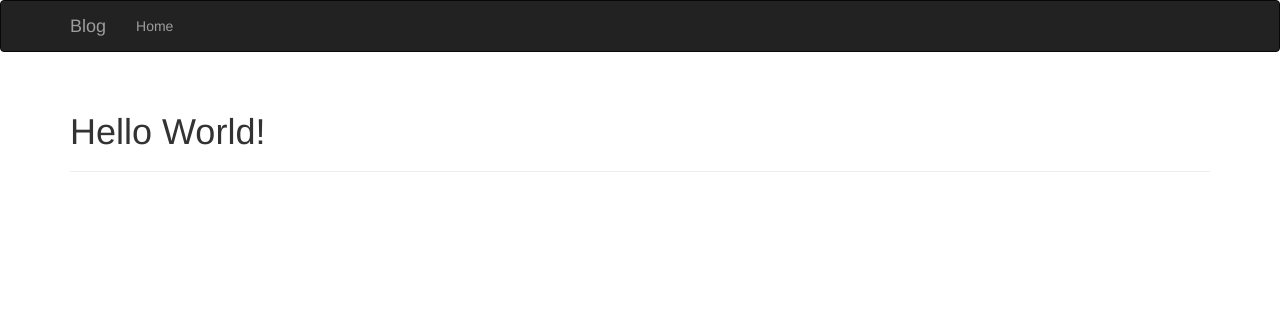
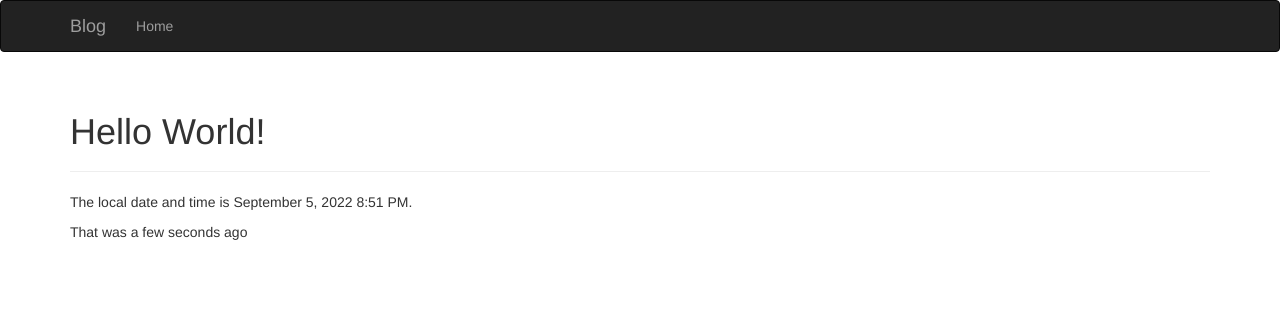
Before and after one commit to slavniy/flask-blog, a Flask app: page / in a window 1280 px wide. Shown: the top 312 px of the page. Run offline with Flask 2, Linux system fonts and the light colour scheme; some libraries are stand-ins or nearby versions.

Commit message:
add moment extension and display time in index.html

```diff
--- a/main.py
+++ b/main.py
@@ -1,11 +1,14 @@
 from flask import Flask, render_template
 from flask_bootstrap import Bootstrap
+from flask_moment import Moment
+from datetime import datetime
 app = Flask(__name__)
 bootstrap = Bootstrap(app)
+moment = Moment(app)
 #53-258
 @app.route('/')
 def index():
-    return render_template('index.html')
+    return render_template('index.html', current_time=datetime.utcnow())
 
 @app.route('/user/<name>')
 def user(name):
--- a/templates/base.html
+++ b/templates/base.html
@@ -32,3 +32,8 @@
      {% endblock %}
  </div>
 {% endblock %}
+
+{% block scripts %}
+{{ super() }}
+{{ moment.include_moment() }}
+{% endblock %}
--- a/templates/index.html
+++ b/templates/index.html
@@ -4,4 +4,6 @@
 <div class="page-header">
     <h1>Hello World!</h1>
 </div>
+<p>The local date and time is {{ moment(current_time).format('LLL')}}.</p>
+<p>That was {{ moment(current_time).fromNow(refresh=True) }}</p>
 {% endblock %}
```
